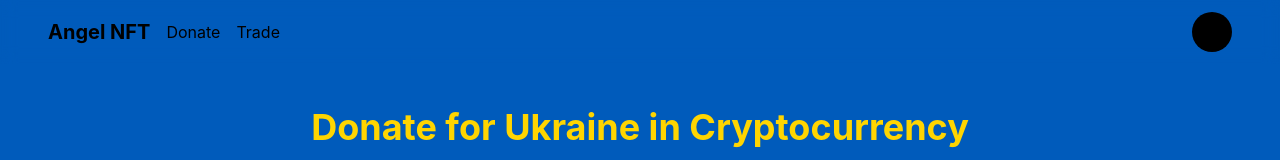
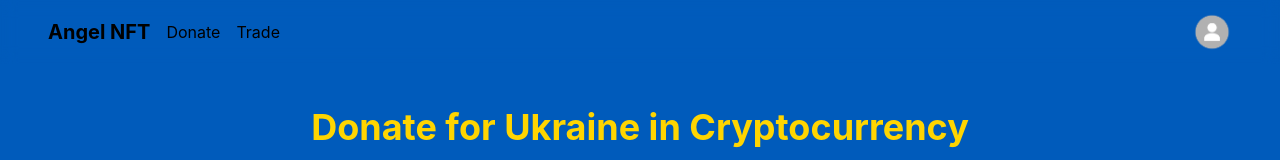
Before and after one commit to healthykim/AngelNFT, a React (Create React App) app in the folder frontend/: page / in a window 1280 px wide. Shown: the top 160 px of the page. Built offline with nearby package versions, Linux system fonts and the light colour scheme; what web3 would draw is missing.

Commit message:
feat: Add profile picture

```diff
--- a/frontend/src/components/layout.js
+++ b/frontend/src/components/layout.js
@@ -13,8 +13,7 @@ function Layout({ children }) {
             <Link to="/trade" className="text-black mr-4">Trade</Link>
           </div>
           <Link to="/my_page/my_nft" className="flex items-center">
-            <div className='w-10 h-10 rounded-full bg-black'>
-            </div>
+            <img className="w-10 h-10 rounded-full" src='layout_images/profile.png' alt=""/>
           </Link>
         </nav>
       </div>
```
Also changed, not shown: frontend/public/layout_images/profile.png (added).
